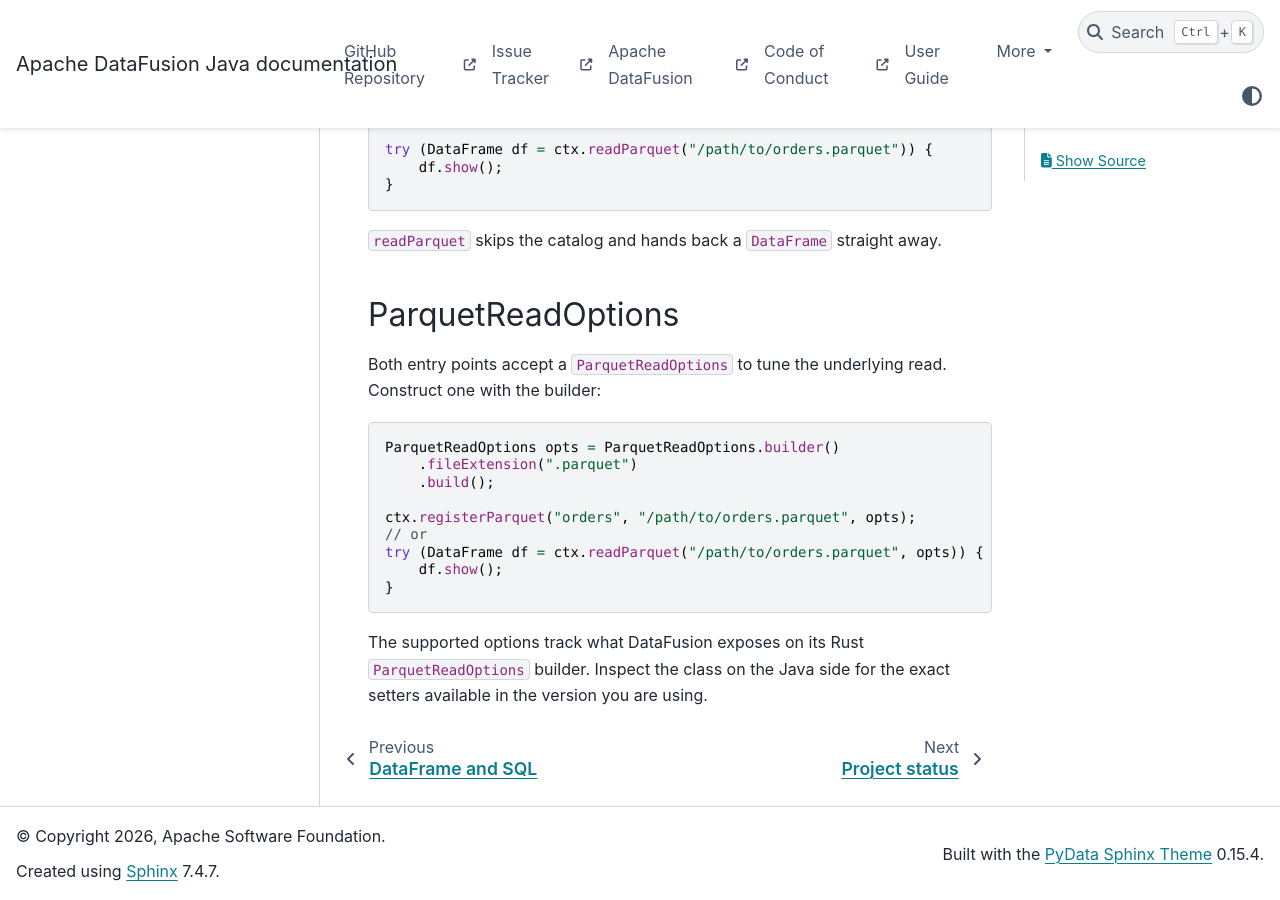
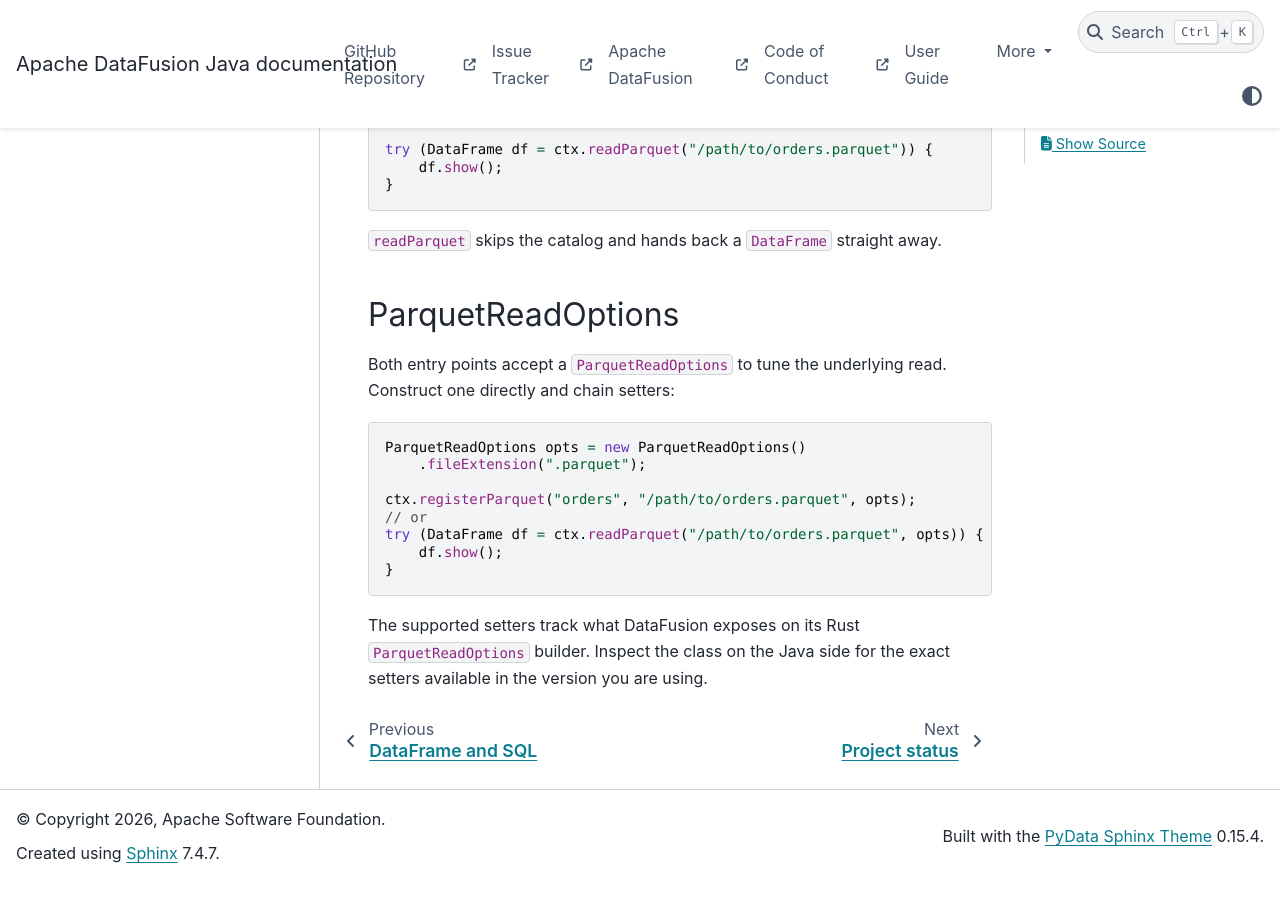
Before and after one commit to apache/datafusion-java, a Sphinx documentation site: the page built from docs/source/user-guide/parquet.md, in a window 1280 px wide and 900 px high, scrolled down 614 px. Built offline with Sphinx 7.4.7 and the PyData theme 0.15.4, drawn with Linux system fonts in a browser that asks for light colours.

Commit message:
docs: fix incorrect ParquetReadOptions API and tighten development page

````diff
--- a/docs/source/user-guide/parquet.md
+++ b/docs/source/user-guide/parquet.md
@@ -50,12 +50,11 @@ away.
 ## ParquetReadOptions
 
 Both entry points accept a `ParquetReadOptions` to tune the underlying
-read. Construct one with the builder:
+read. Construct one directly and chain setters:
 
 ```java
-ParquetReadOptions opts = ParquetReadOptions.builder()
-    .fileExtension(".parquet")
-    .build();
+ParquetReadOptions opts = new ParquetReadOptions()
+    .fileExtension(".parquet");
 
 ctx.registerParquet("orders", "/path/to/orders.parquet", opts);
 // or
@@ -64,6 +63,6 @@ try (DataFrame df = ctx.readParquet("/path/to/orders.parquet", opts)) {
 }
 ```
 
-The supported options track what DataFusion exposes on its Rust
+The supported setters track what DataFusion exposes on its Rust
 `ParquetReadOptions` builder. Inspect the class on the Java side for the
 exact setters available in the version you are using.
````
Also changed, not shown: docs/source/contributor-guide/development.md (+3 -0 lines), docs/source/user-guide/dataframe.md (+1 -1 lines).
